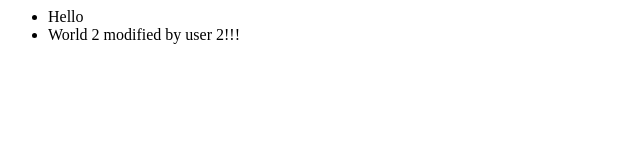
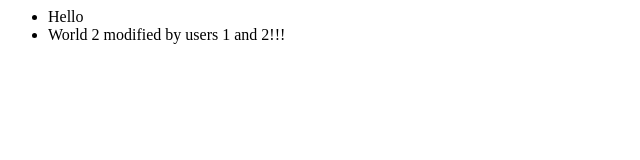
Before and after one commit to gpavankumar16/gitTutorial, a plain HTML site: page index2.html in a window 1280 px wide. Shown: the full height of the page, 0-640 px from the left. Drawn offline with Linux system fonts and the light colour scheme.

Commit message:
changes done by user 1 and merged

```diff
--- a/index2.html
+++ b/index2.html
@@ -5,7 +5,7 @@
 		<div>
 			<ul>
 				<li>Hello</li>
-				<li>World 2 modified by user 2!!!</li>
+				<li>World 2 modified by users 1 and 2!!!</li>
 			</ul>
 		</div>
 	</body>
```
